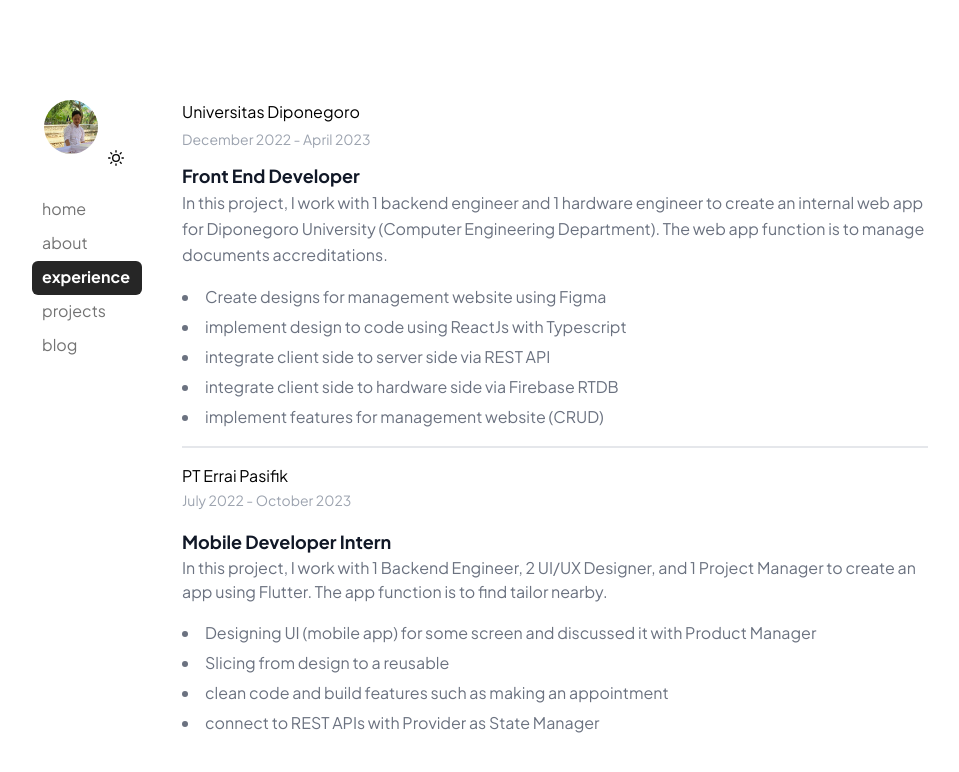
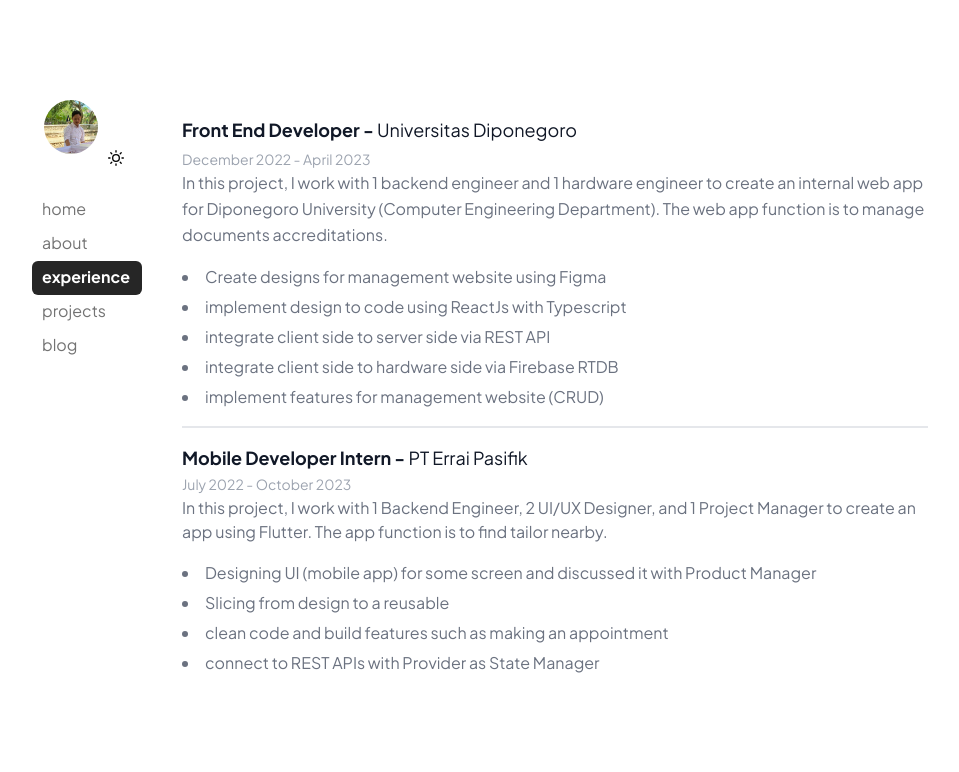
Before and after one commit to yaffalhakim1/portfolio-next13, a Next.js app: page /experience in a window 1280 px wide. Shown: the top 772 px of the page, without its empty margins (160-1119 px from the left). Built offline with nearby package versions, Linux system fonts and the light colour scheme.

Commit message:
chore: fix exp page

```diff
--- a/app/about/page.tsx
+++ b/app/about/page.tsx
@@ -16,19 +16,19 @@ const page = () => {
           Computer Engineering Student at Diponegoro University
         </span>
       </p>
-      <p className="md:w-9/12">
+      <p className="md:w-9/12 text-justify">
         I already have experience building web app and now currently i focused
         on pursuit my career as a Front End Developer.
       </p>
       <div className="border my-4" />
-      <p className="md:w-9/12">
+      <p className="md:w-9/12 text-justify">
         Hello and welcome to my website! My name is Muhammad Yafi Alhakim, and
         I&apos;m a Front end Developer based in Semarang, Indonesia. I&apos;m
         passionate about good design and build things, and I love building for
         the web.
       </p>
 
-      <p className="md:w-9/12">
+      <p className="md:w-9/12 text-justify">
         I believe that software engineering is not just about do the code but
         also understand what users need, and I strive to live my life in
         accordance with those values. On this website, you&apos;ll find some
@@ -36,7 +36,7 @@ const page = () => {
         Next/ReactJS knowledge with you.
       </p>
 
-      <p className="md:w-9/12">
+      <p className="md:w-9/12 text-justify">
         I&apos;m always learning and growing, and I&apos;m excited to see what
         the future holds. Thank you for visiting my website. If you have any
         questions or comments, please don&apos;t hesitate to contact me.
--- a/app/experience/page.tsx
+++ b/app/experience/page.tsx
@@ -4,14 +4,13 @@ export default function ExperiencePage() {
   return (
     <>
       <div className="flex-col">
-        <h1 className="mr-6">Universitas Diponegoro</h1>
-
-        <div className="mb-1 text-sm font-normal leading-none text-gray-400 dark:text-gray-500 mt-2">
+        <h3 className="text-lg font-semibold text-gray-900 dark:text-white mt-4">
+          Front End Developer -{" "}
+          <span className="font-normal text-md">Universitas Diponegoro</span>
+        </h3>
+        <p className="mb-1 text-sm font-normal leading-none text-gray-400 dark:text-gray-500 mt-2">
           December 2022 - April 2023
-        </div>
-        <h3 className="text-lg font-semibold text-gray-900 dark:text-white mt-4">
-          Front End Developer
-        </h3>
+        </p>
         <p className="mb-4 text-base font-normal text-gray-500 dark:text-gray-400 leading-relaxed">
           In this project, I work with 1 backend engineer and 1 hardware
           engineer to create an internal web app for Diponegoro University
@@ -26,14 +25,14 @@ export default function ExperiencePage() {
           </ul>
         </p>
         <div className="border my-4" />
-        <h1 className="mr-6">PT Errai Pasifik</h1>
 
+        <h3 className="text-lg font-semibold text-gray-900 dark:text-white mt-4">
+          Mobile Developer Intern -{" "}
+          <span className="font-normal text-md">PT Errai Pasifik</span>
+        </h3>
         <time className="mb-1 text-sm font-normal leading-none text-gray-400 dark:text-gray-500 mt-2">
           July 2022 - October 2023
         </time>
-        <h3 className="text-lg font-semibold text-gray-900 dark:text-white mt-4">
-          Mobile Developer Intern
-        </h3>
         <p className="mb-4 text-base font-normal text-gray-500 dark:text-gray-400">
           In this project, I work with 1 Backend Engineer, 2 UI/UX Designer, and
           1 Project Manager to create an app using Flutter. The app function is
--- a/app/page.tsx
+++ b/app/page.tsx
@@ -1,6 +1,7 @@
 import Projects from "@/components/projects-card";
 import {
   ArrowIcon,
+  EmailIcon,
   IconDocuments,
   IconNextjs,
   IconSupabase,
@@ -20,6 +21,7 @@ export default function Home() {
           development. I currently work as a freelance web developer and
           I&apos;m looking for a full-time job.
         </p>
+        <div className="flex space-x-2">
           <a
             rel="noopener noreferrer"
             target="_blank"
@@ -32,6 +34,20 @@ export default function Home() {
             </div>
             <ArrowIcon />
           </a>
+          <a
+            rel="noopener noreferrer"
+            target="_blank"
+            href="mailto:yafialhakim64@email.com"
+            className="flex w-full md:w-3/12 border border-neutral-800 rounded-lg p-4 no-underline items-center  hover:bg-neutral-900 hover:text-white hover:dark:bg-neutral-900  hover:dark:text-white  transition-all justify-between"
+          >
+            <div className="flex items-center">
+              <EmailIcon />
+              <div className="ml-3">Email</div>
+            </div>
+            <ArrowIcon />
+          </a>
+        </div>
+
         <h2 className="mt-10">
           <span className="font-bold text-2xl">Featured Project</span>
         </h2>
@@ -50,7 +66,7 @@ export default function Home() {
           />
           <Projects
             title={"Simple E-commerce"}
-            desc={"Simple e-commerce using NextJS and RSC."}
+            desc={"Simple e-commerce using NextJS appDir"}
             image={"/img/ecommerce.png"}
             href="https://simple-ecommerce-appdir.vercel.app/"
             stack={
```
Lines whose indentation alone changed are shown as unchanged.
